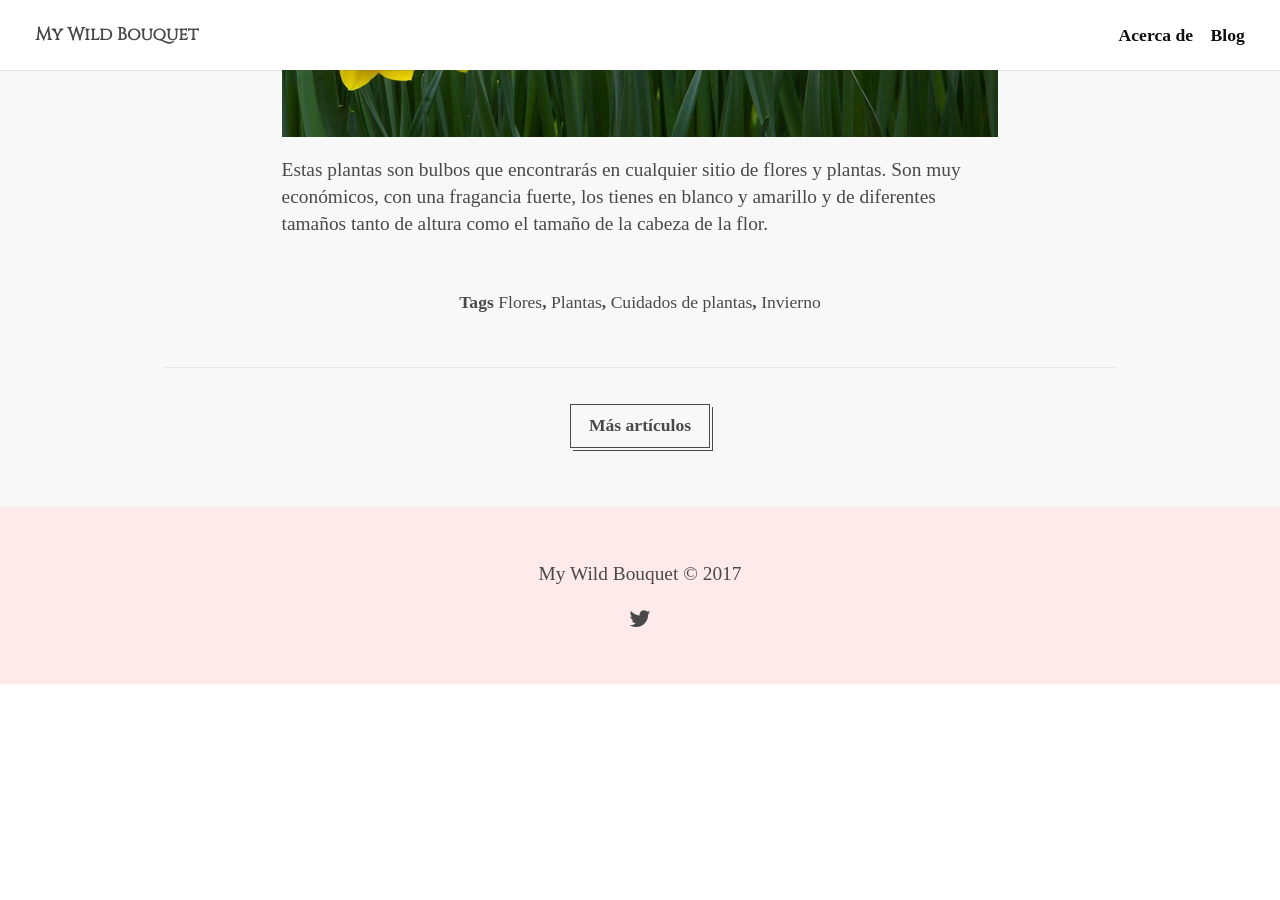
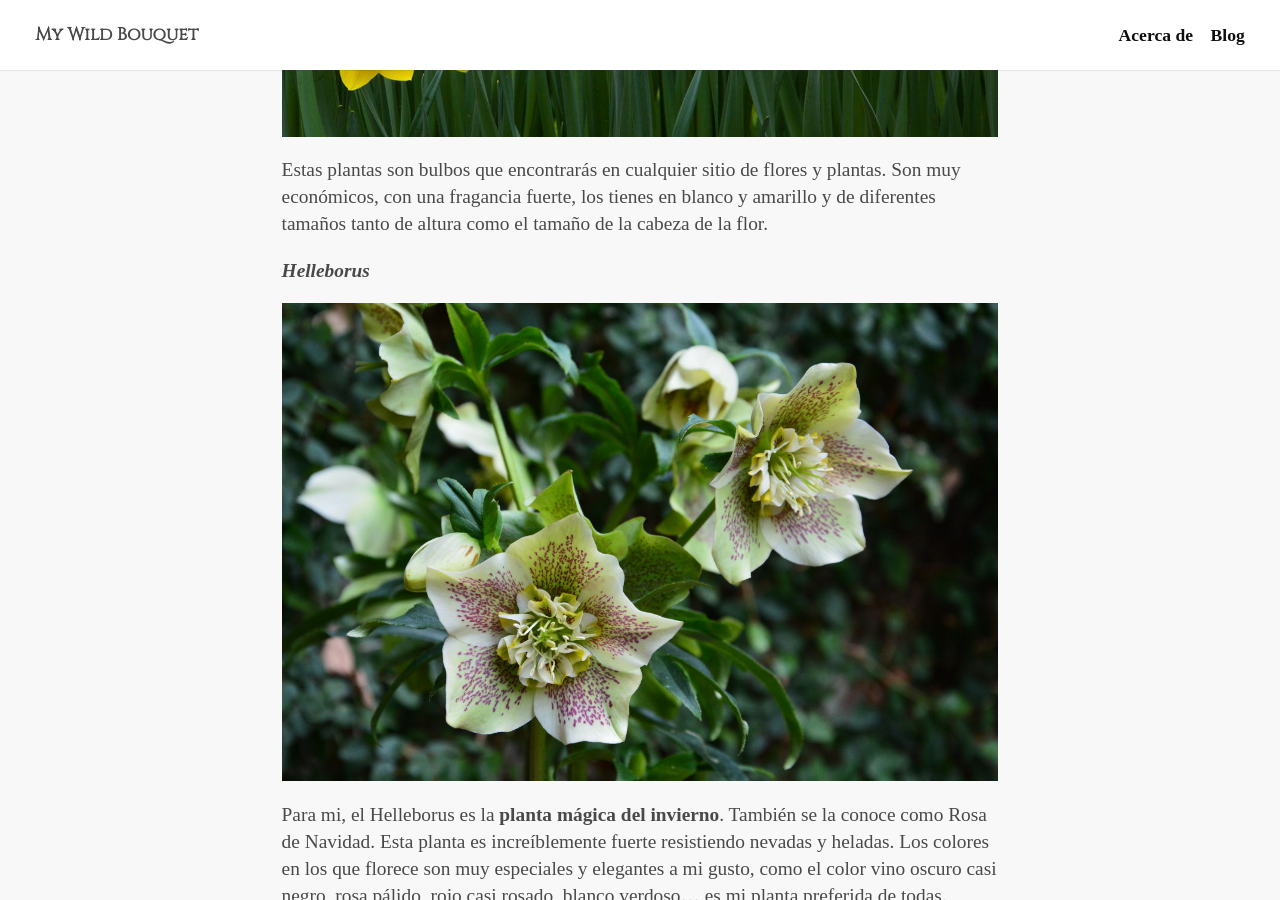
Before and after one commit to keyvanakbary/ramosilvestre.com, a Jekyll site: the page built from src/_posts/2017-12-20-plantas-de-invierno.md, in a window 1280 px wide and 900 px high, scrolled down 3618 px. Built offline with Jekyll 4.4.1, drawn with Linux system fonts in a browser that asks for light colours; some web fonts are replaced; before the commit the page ends 4302 px from its top, so only the background shows below that; some of the changed text lies outside the part shown.

Commit message:
Update 2017-12-20-plantas-de-invierno.md

```diff
--- a/src/_posts/2017-12-20-plantas-de-invierno.md
+++ b/src/_posts/2017-12-20-plantas-de-invierno.md
@@ -42,3 +42,16 @@ _**Narcisos**_
 ![Plantas de invierno](/assets/images/posts/planta-invierno-5.jpg)
 
 Estas plantas son bulbos que encontrarás en cualquier sitio de flores y plantas. Son muy económicos, con una fragancia fuerte, los tienes en blanco y amarillo y de diferentes tamaños tanto de altura como el tamaño de la cabeza de la flor.
+
+
+_**Helleborus**_
+
+![Plantas de invierno](/assets/images/posts/planta-invierno-6.jpg)
+
+Para mi, el Helleborus es la **planta mágica del invierno**. También se la conoce como Rosa de Navidad. Esta planta es increíblemente fuerte resistiendo nevadas y heladas. Los colores en los que florece son muy especiales y elegantes a mi gusto, como el color vino oscuro casi negro, rosa pálido, rojo casi rosado, blanco verdoso... es mi planta preferida de todas.
+
+
+Estos son unos pocos ejemplos de la gran variedad de plantas de invierno que existen. Muy buenas opciones también son los bulbos como los tulipanes y jacintos, o las plantas de iris o clematis.
+
+
+**¡Espero que os haya ayudado a elegir vuestras plantas de invierno!**
```
